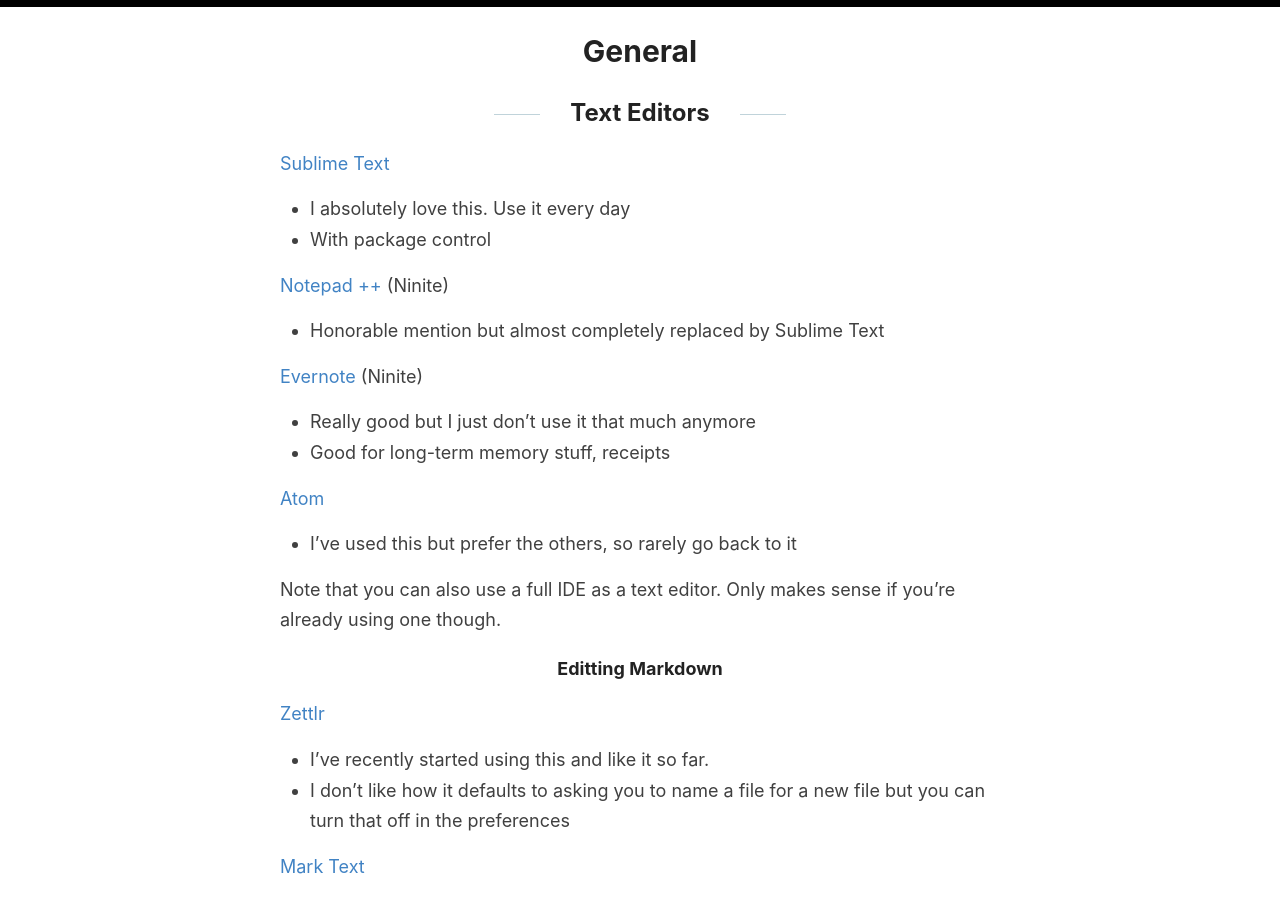
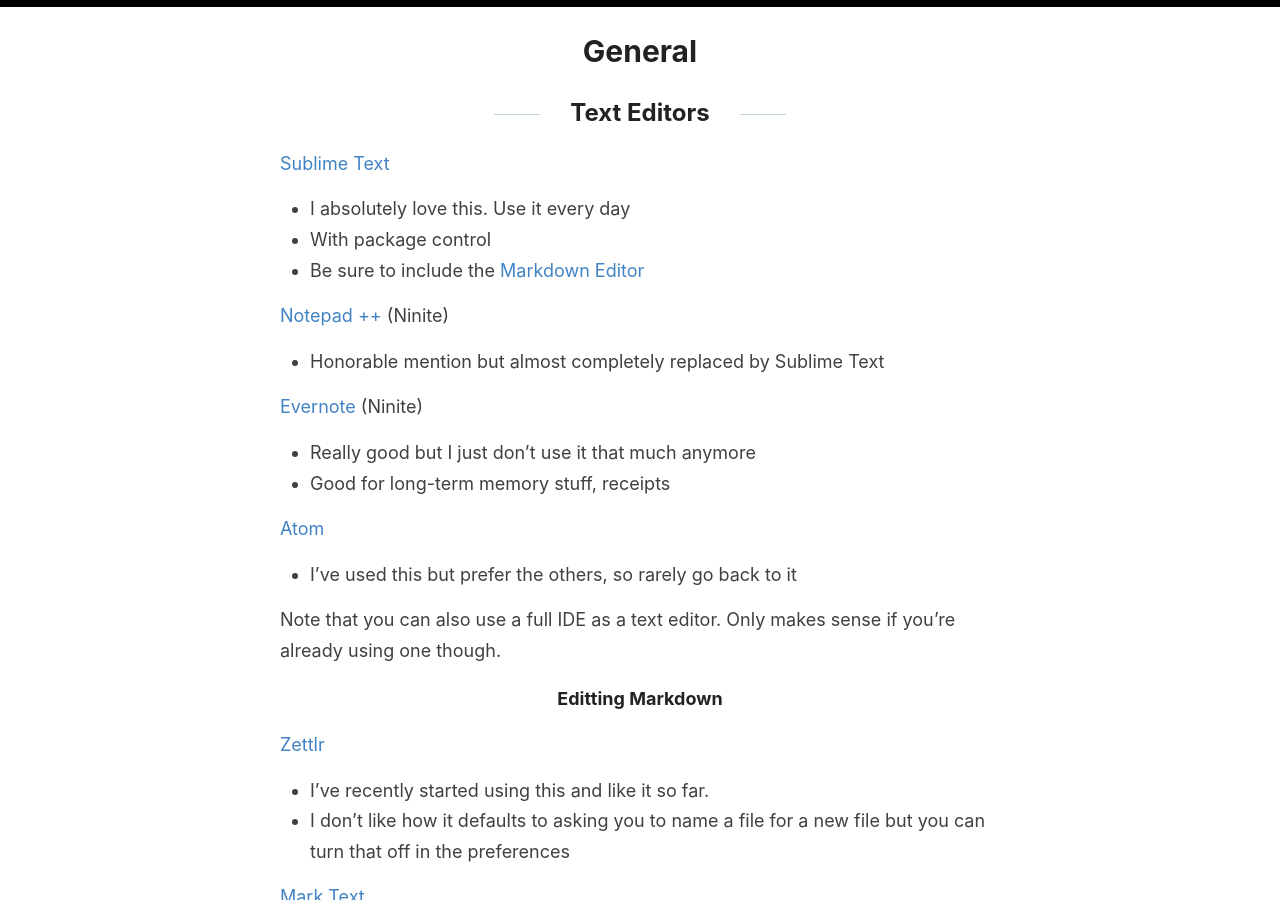
Before and after one commit to jss367/blog, a Jekyll site: the page built from _posts/2018-10-10-Software-I-Use.md, in a window 1280 px wide and 900 px high, scrolled down 357 px. Built offline with Jekyll 4.4.1, drawn with Linux system fonts in a browser that asks for light colours.

Commit message:
Update 2018-10-10-Software-I-Use.md

```diff
--- a/_posts/2018-10-10-Software-I-Use.md
+++ b/_posts/2018-10-10-Software-I-Use.md
@@ -12,6 +12,7 @@ I'm always curious about how people set up their computers and what software pac
 [Sublime Text](https://www.sublimetext.com/)
 * I absolutely love this. Use it every day
 * With package control
+* Be sure to include the [Markdown Editor](https://github.com/SublimeText-Markdown/MarkdownEditing)
 
 [Notepad ++](https://notepad-plus-plus.org/) (Ninite)
 * Honorable mention but almost completely replaced by Sublime Text
```
